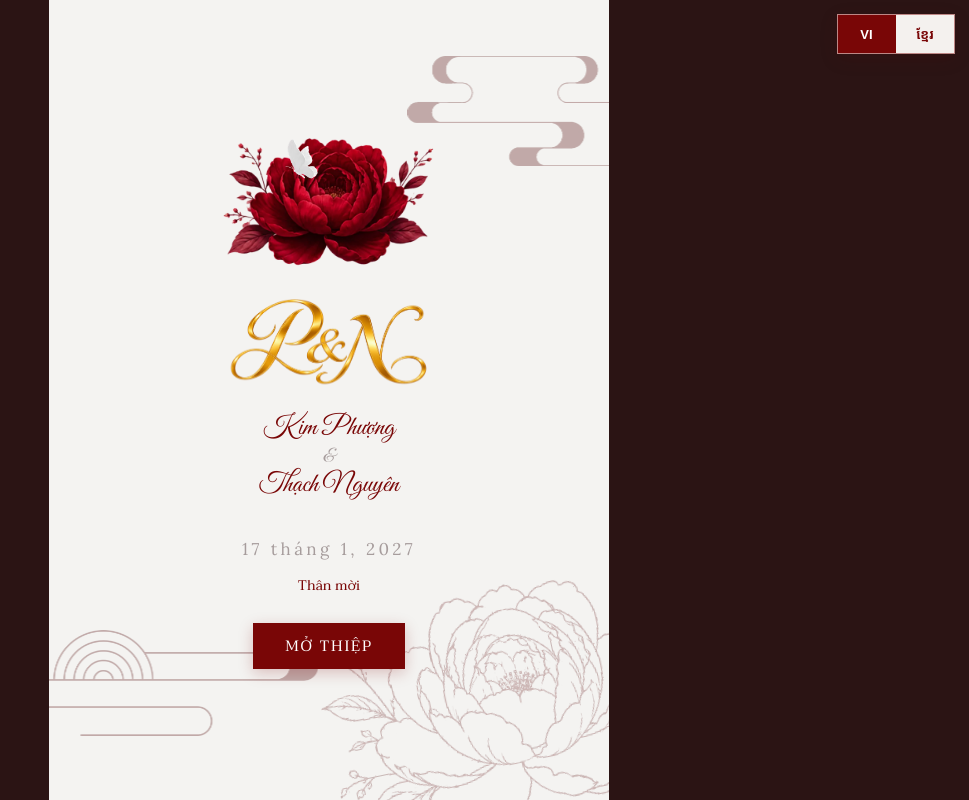
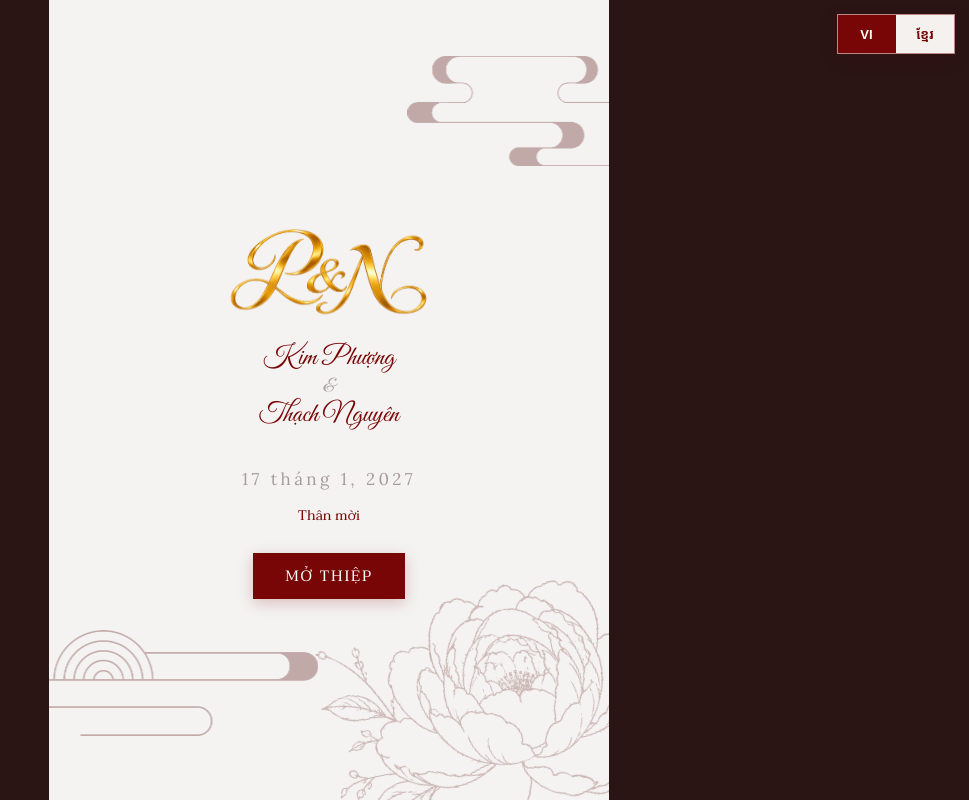
Before and after one commit to Huu-prog/kimphuong-thachnguyen, a plain HTML site: page index.html in a window 1280 px wide. Shown: the whole page, without its empty margins (311-1280 px from the left). Drawn offline with nearby package versions, Linux system fonts and the light colour scheme; a web font is replaced by a local one.

Commit message:
first commit

```diff
--- a/index.html
+++ b/index.html
@@ -32,12 +32,12 @@
                 onerror="this.style.display='none'">
 
             <!-- Cụm hoa mẫu đơn & bướm -->
-            <div class="pnr-cover-rise pnr-cover-bloom cover-bloom-box">
+            <!-- <div class="pnr-cover-rise pnr-cover-bloom cover-bloom-box">
                 <img src="assets/peony.webp" alt="" aria-hidden="true" class="cover-peony-img"
                     onerror="this.style.display='none'">
                 <img src="assets/butterfly.webp" alt="" aria-hidden="true" class="cover-butterfly-img"
                     onerror="this.style.display='none'">
-            </div>
+            </div> -->
 
             <!-- Vòng chữ lồng tên viết tắt H & T -->
             <div class="pnr-cover-rise cover-wreath-box" style="animation-delay: 0.1s;">
```
